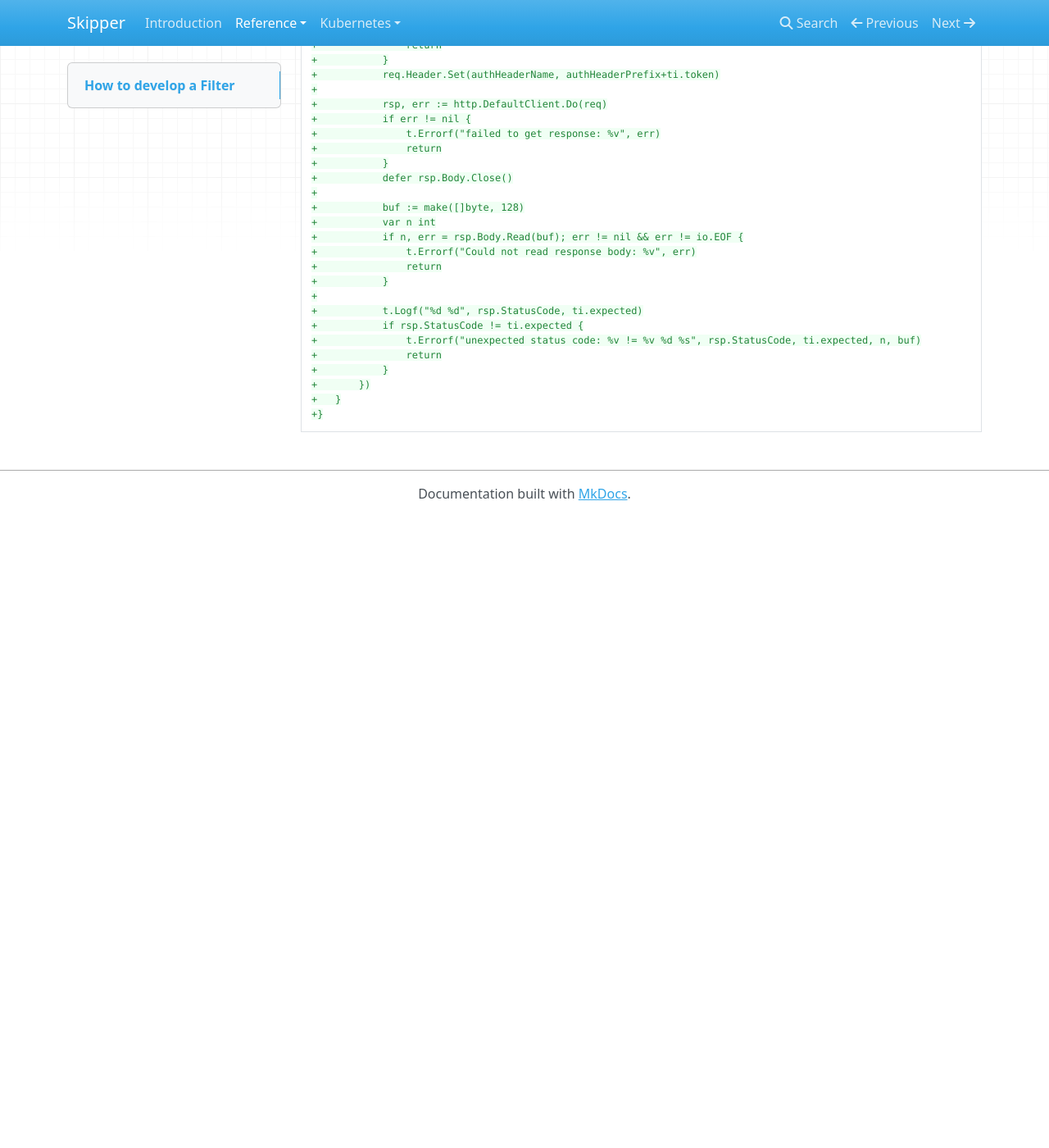
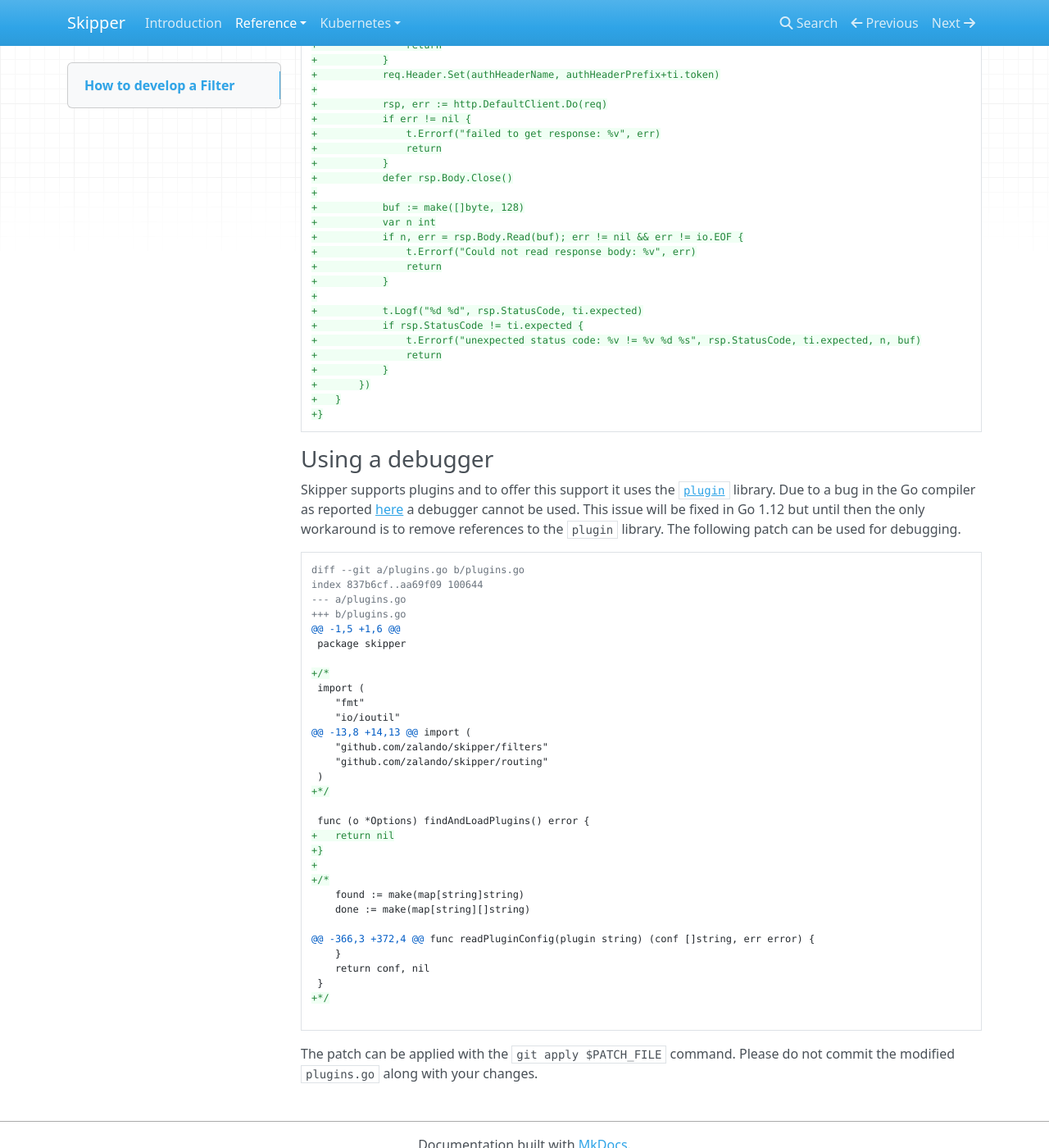
Before and after one commit to zalando/skipper, an MkDocs documentation site: the page built from docs/reference/development.md, in a window 1280 px wide and 1400 px high, scrolled down 7001 px. Shown: the whole window at 82% size. Built offline with MkDocs 1.6.1, drawn with Linux system fonts in a browser that asks for light colours; nearby versions of some CDN libraries; before the commit the page ends 7631 px from its top, so only the background shows below that.

Commit message:
Add doc for using debugger. (#792)
* Add doc for using debugger.

Signed-off-by: Arjun Naik <arjun.naik@zalando.de>

* Fixed typo

Signed-off-by: Arjun Naik <arjun.naik@zalando.de>

````diff
--- a/docs/reference/development.md
+++ b/docs/reference/development.md
@@ -418,3 +418,46 @@ index 0000000..d43c4ea
 +	}
 +}
 ```
+
+### Using a debugger
+Skipper supports plugins and to offer this support it uses the [`plugin`](https://golang.org/pkg/plugin/)
+library. Due to a bug in the Go compiler as reported [here](https://github.com/golang/go/issues/23733) a
+debugger cannot be used. This issue will be fixed in Go 1.12 but until then the only workaround is to remove
+references to the `plugin` library. The following patch can be used for debugging.
+
+```
+diff --git a/plugins.go b/plugins.go
+index 837b6cf..aa69f09 100644
+--- a/plugins.go
++++ b/plugins.go
+@@ -1,5 +1,6 @@
+ package skipper
+
++/*
+ import (
+ 	"fmt"
+ 	"io/ioutil"
+@@ -13,8 +14,13 @@ import (
+ 	"github.com/zalando/skipper/filters"
+ 	"github.com/zalando/skipper/routing"
+ )
++*/
+
+ func (o *Options) findAndLoadPlugins() error {
++	return nil
++}
++
++/*
+ 	found := make(map[string]string)
+ 	done := make(map[string][]string)
+
+@@ -366,3 +372,4 @@ func readPluginConfig(plugin string) (conf []string, err error) {
+ 	}
+ 	return conf, nil
+ }
++*/
+
+```
+
+The patch can be applied with the `git apply $PATCH_FILE` command. Please do not commit the
+modified `plugins.go` along with your changes.
````
